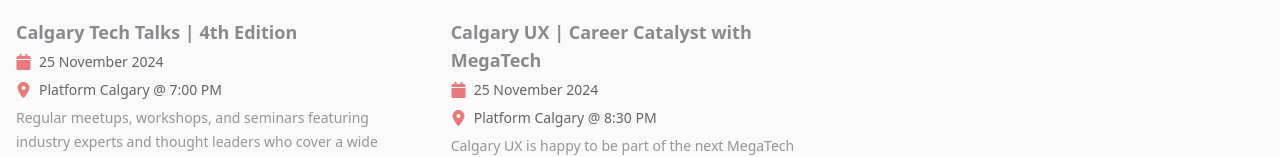
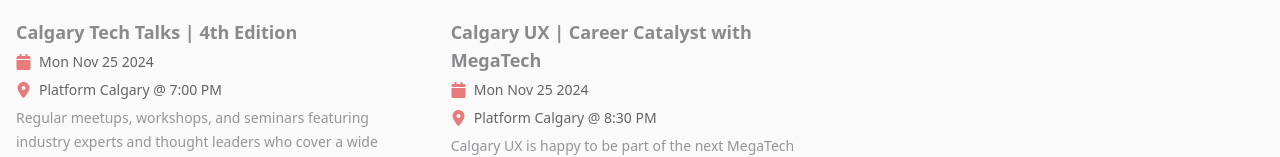
Before and after one commit to yycoss/yyctech, a Next.js app: page / in a window 1280 px wide. Shown: the part 2233-2390 px from the top of the page. Built offline with nearby package versions, Linux system fonts and the light colour scheme; no server answers.

Commit message:
fix: dates + remove border

```diff
--- a/package.json
+++ b/package.json
@@ -24,6 +24,7 @@
     "autoprefixer": "^10.4.12",
     "cheerio": "^1.0.0-rc.12",
     "clsx": "^2.1.0",
+    "date-fns": "^4.1.0",
     "fast-glob": "^3.2.11",
     "feed": "^4.2.2",
     "next": "^14.0.4",
--- a/src/components/Events.tsx
+++ b/src/components/Events.tsx
@@ -6,6 +6,7 @@
 import { events } from '@/data/events'
 import { FaCalendar } from 'react-icons/fa'
 import { FaLocationDot } from 'react-icons/fa6'
+import { format } from 'date-fns'
 
 interface Event {
   name: string
@@ -62,7 +63,7 @@
   }
 
   function getNextMonthDate(year: number, month: number) {
-    return new Date(year, month + 1, 0);
+    return new Date(year, month + 1, );
   }
 
   useEffect(() => {
@@ -112,7 +113,6 @@
         (event) => {
           const date = new Date(event.date)
 
-          // if (event.date >= new Date().toISOString()) {
           return (
             <Card
               as="li"
@@ -141,11 +141,7 @@
                   <div className="flex w-full items-center gap-2">
                     <FaCalendar className="text-red-600 dark:text-zinc-50" />
                     <h3 className="w-full text-sm">
-                      {date.toLocaleDateString('en-GB', {
-                        day: 'numeric',
-                        month: 'long',
-                        year: 'numeric',
-                      })}
+                      {date.toDateString()}
                     </h3>
                   </div>
                   <div className="flex w-full items-center gap-2">
--- a/src/components/Footer.tsx
+++ b/src/components/Footer.tsx
@@ -13,7 +13,7 @@
   };
 
   return (
-    <footer className="mx-5 border border-white xl:mx-0">
+    <footer className="mx-5 xl:mx-0">
       <div className="mx-auto max-w-[1260px] pb-10">
         <div className="flex items-center justify-between py-10">
           <ul className="flex flex-col gap-1 text-zinc-600 dark:text-zinc-500">
--- a/src/components/HeroSection.tsx
+++ b/src/components/HeroSection.tsx
@@ -48,7 +48,7 @@
           Let&apos;s build, ship, and grow together!
         </p>
         <Link href="/newsletter">
-          <button className="mt-2 w-full rounded-full border-white bg-white p-3 font-semibold shadow-lg transition-all duration-300 hover:bg-red-500 hover:text-white lg:mt-4 lg:w-1/6 dark:border dark:bg-transparent dark:hover:bg-white dark:hover:text-black">
+          <button className="mt-2 w-full rounded-full bg-white p-3 font-semibold shadow-lg transition-all duration-300 hover:bg-red-500 hover:text-white lg:mt-4 lg:w-1/6 dark:border dark:bg-transparent dark:hover:bg-white dark:hover:text-black">
             Stay in the Loop
           </button>
         </Link>
--- a/src/components/HomePageFooter.tsx
+++ b/src/components/HomePageFooter.tsx
@@ -12,7 +12,7 @@
   };
 
   return (
-    <footer className="mx-5 border border-white xl:mx-0">
+    <footer className="mx-5 xl:mx-0">
       <div className="mx-auto max-w-[1260px] pb-10">
         <div className="flex items-center justify-between py-10">
           <ul className="flex flex-col gap-1 text-zinc-600 dark:text-zinc-500">
--- a/src/data/events.ts
+++ b/src/data/events.ts
@@ -64,7 +64,7 @@
   },
   {
     name: 'Pixels and Pints | Monthly Meetup',
-    date: '2024-10-29',
+    date: '2024-10-30',
     venue: 'Bottlescrew Bills Pub',
     time: '6:00 PM',
     meetup: `https://www.meetup.com/yyc-dev`,
@@ -75,12 +75,12 @@
     },
     image: '/assets/images/pixels.jpg',
     badge: 'Popular',
-    recurrent: true,
-    every: 'monthly'
+    recurrent: false,
+    every: 'month'
   },
   {
     name: 'Google Developer Group | DEVFESTYYC 2024',
-    date: '2024-11-15',
+    date: '2024-11-16',
     venue: 'Platform Calgary',
     time: '10:45 AM',
     meetup: `https://www.meetup.com/gdgyyc/events/303553485`,
@@ -92,7 +92,7 @@
     image: 'https://cache.sessionize.com/image/ac14-1140o400o3-UchP7cRGP6BGxJjyBKWdjB.png',
     // badge: 'Popular',
     recurrent: true,
-    every: 'monthly'
+    every: 'month'
   },
   {
     name: 'Calgary Tech Talks | 4th Edition',
@@ -108,7 +108,7 @@
     image: '/assets/images/ctt.webp',
     // badge: 'Popular',
     recurrent: false,
-    every: 'monthly'
+    every: 'month'
   },
   {
     name: 'Calgary UX | Career Catalyst with MegaTech',
@@ -124,6 +124,6 @@
     image: '/assets/images/calgaryUX.webp',
     // badge: 'Popular',
     recurrent: false,
-    every: 'monthly'
+    every: 'month'
   },
 ]
```
Also changed, not shown: 1 other file (tests, documents, lock files or other folders).
